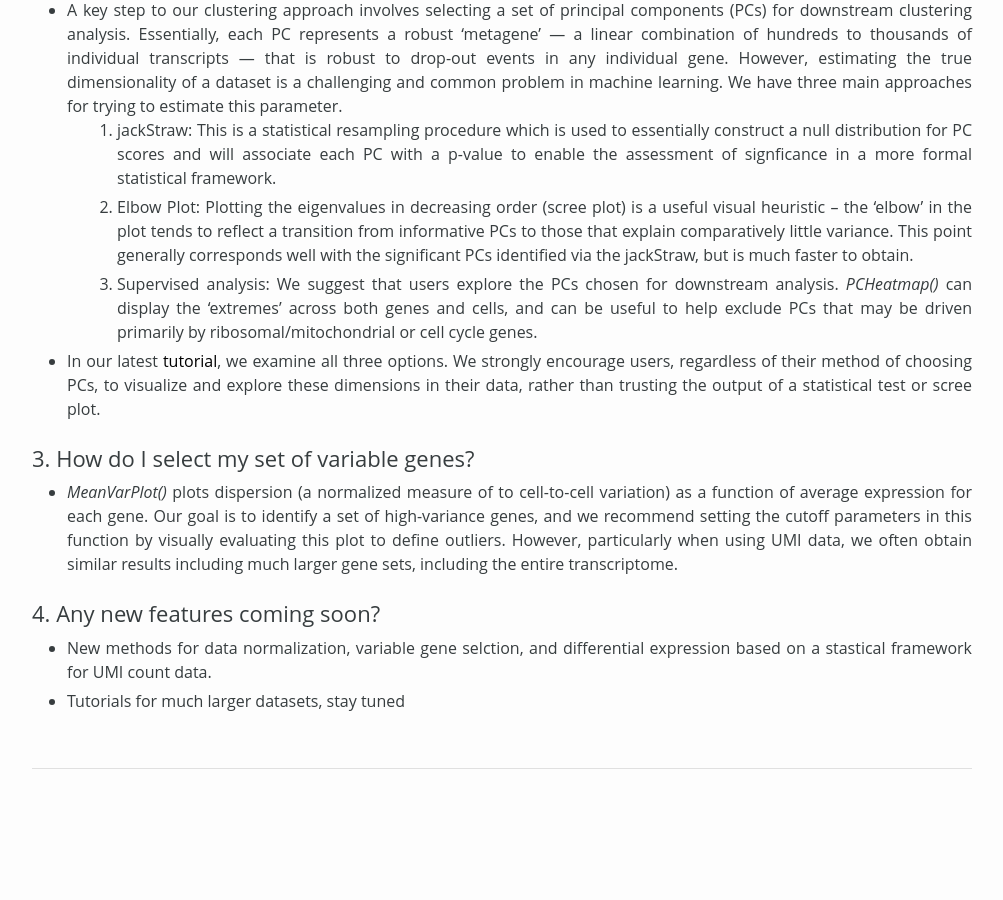
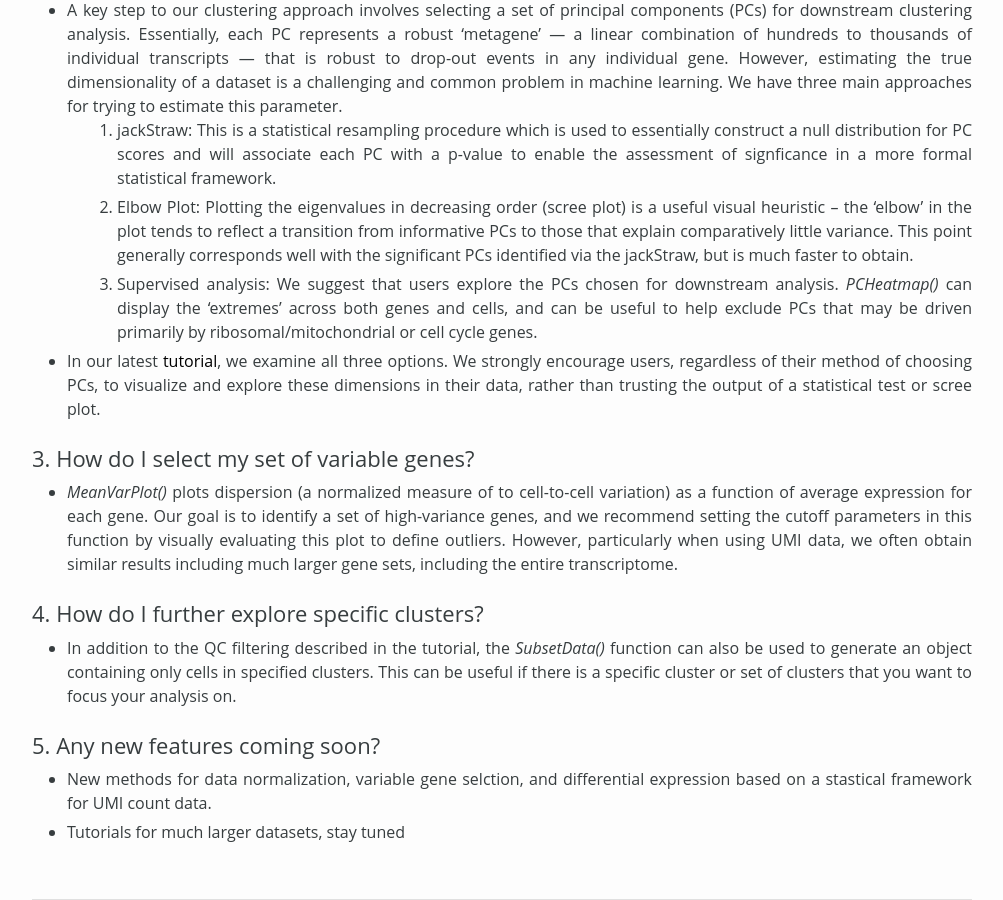
Before and after one commit to jungokasai/satijalab.github.io, a Jekyll site: the page built from seurat/faq.md, in a window 1280 px wide and 900 px high, scrolled down 1168 px. Shown: the whole window, without its empty margins (138-1141 px from the left). Built offline with Jekyll 4.4.1, drawn with Linux system fonts in a browser that asks for light colours; nearby versions of some CDN libraries; before the commit the page ends 1937 px from its top, so only the background shows below that.

```diff
--- a/seurat/faq.md
+++ b/seurat/faq.md
@@ -36,7 +36,10 @@ to visualize and explore these dimensions in their data, rather than trusting th
 ### 3. How do I select my set of variable genes?
 * *MeanVarPlot()* plots dispersion (a normalized measure of to cell-to-cell variation) as a function of average expression for each gene. Our goal is to identify a set of high-variance genes, and we recommend setting the cutoff parameters in this function by visually evaluating this plot to define outliers. However, particularly when using UMI data, we often obtain similar results including much larger gene sets, including the entire transcriptome.
 
-### 4. Any new features coming soon?
+### 4. How do I further explore specific clusters?
+* In addition to the QC filtering described in the tutorial, the *SubsetData()* function can also be used to generate an object containing only cells in specified clusters. This can be useful if there is a specific cluster or set of clusters that you want to focus your analysis on.
+
+### 5. Any new features coming soon?
 * New methods for data normalization, variable gene selction, and differential expression based on a stastical framework
 for UMI count data.
 * Tutorials for much larger datasets, stay tuned
```
Also changed, not shown: seurat/install.md (+1 -1 lines).
